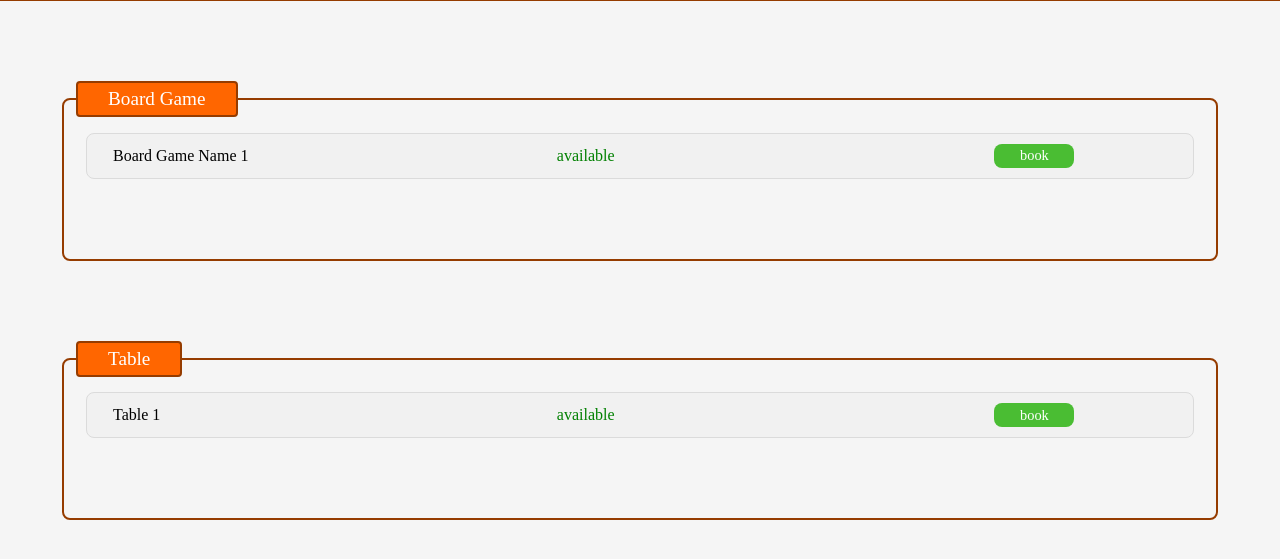
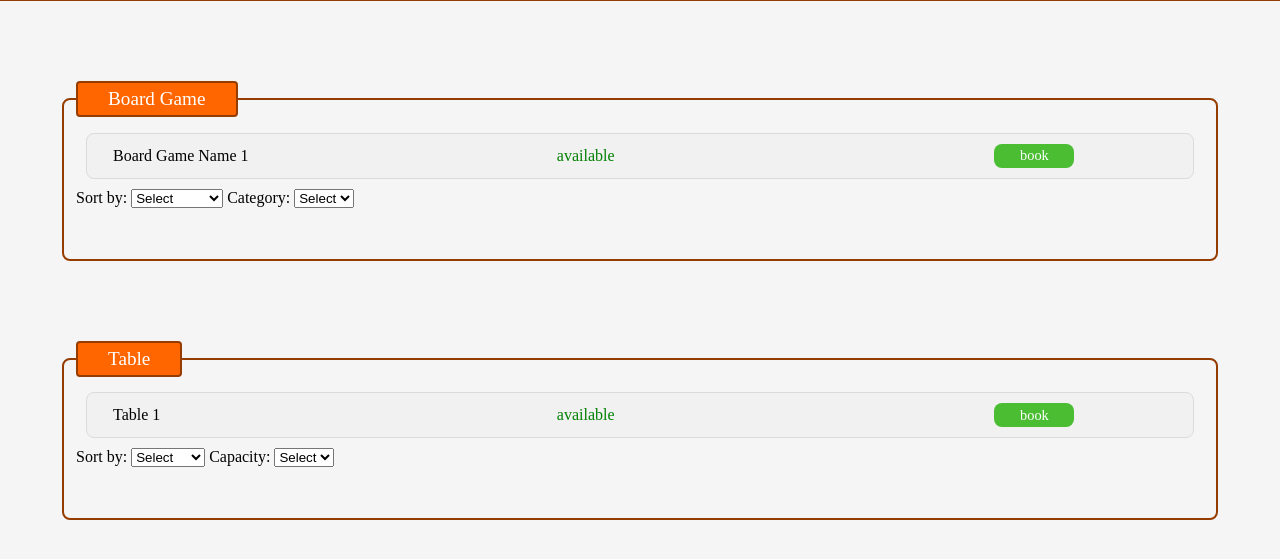
Before and after one commit to EggADayKeepTheTeacherAway/Board-Game-Cafe, a Django app: page /book/ in a window 1280 px wide. Shown: the part 214-773 px from the top of the page. Run offline with Django 5.2, Linux system fonts and the light colour scheme.

Commit message:
feat: add sort and filter button in index (will do it on other page when backend have something)

```diff
--- a/board_game_cafe/static/app/style.css
+++ b/board_game_cafe/static/app/style.css
@@ -118,6 +118,7 @@ fieldset {
 
 }
 
+/* functionality */
 .button {
     color: white;
     background-color: #4abd33;
--- a/board_game_cafe/templates/app/index.html
+++ b/board_game_cafe/templates/app/index.html
@@ -12,6 +12,22 @@
             <span class="aval">available</span>
             <a href="{% url 'board_game_cafe:post_view' %}?action=book" class="button">book</a>
         </div>
+
+        <div class="controls">
+            <label for="sort">Sort by:</label>
+            <select id="sort" onchange="">
+                <option value="">Select</option>
+                <option value="name_asc">Name (A-Z)</option>
+                <option value="name_desc">Popularity</option>
+            </select>
+
+            <label for="category">Category:</label>
+            <select id="category" onchange="">
+                <option value="">Select</option>
+                <option value="yes">Yes</option>
+            </select>
+
+        </div>
     </fieldset>
 
     <fieldset class="table container">
@@ -24,6 +40,20 @@
             <span class="aval">available</span>
             <a href="{% url 'board_game_cafe:post_view' %}?action=book" class="button">book</a>
         </div>
+
+        <div class="controls">
+            <label for="table-sort">Sort by:</label>
+            <select id="table-sort" onchange="">
+                <option value="">Select</option>
+                <option value="capacity">Capacity</option>
+            </select>
+
+            <label for="capacity">Capacity:</label>
+            <select id="capacity" onchange="">
+                <option value="">Select</option>
+                <option value="yes">Yes</option>
+            </select>
+        </div>
     </fieldset>
 </section>
 {% endblock %}
```
